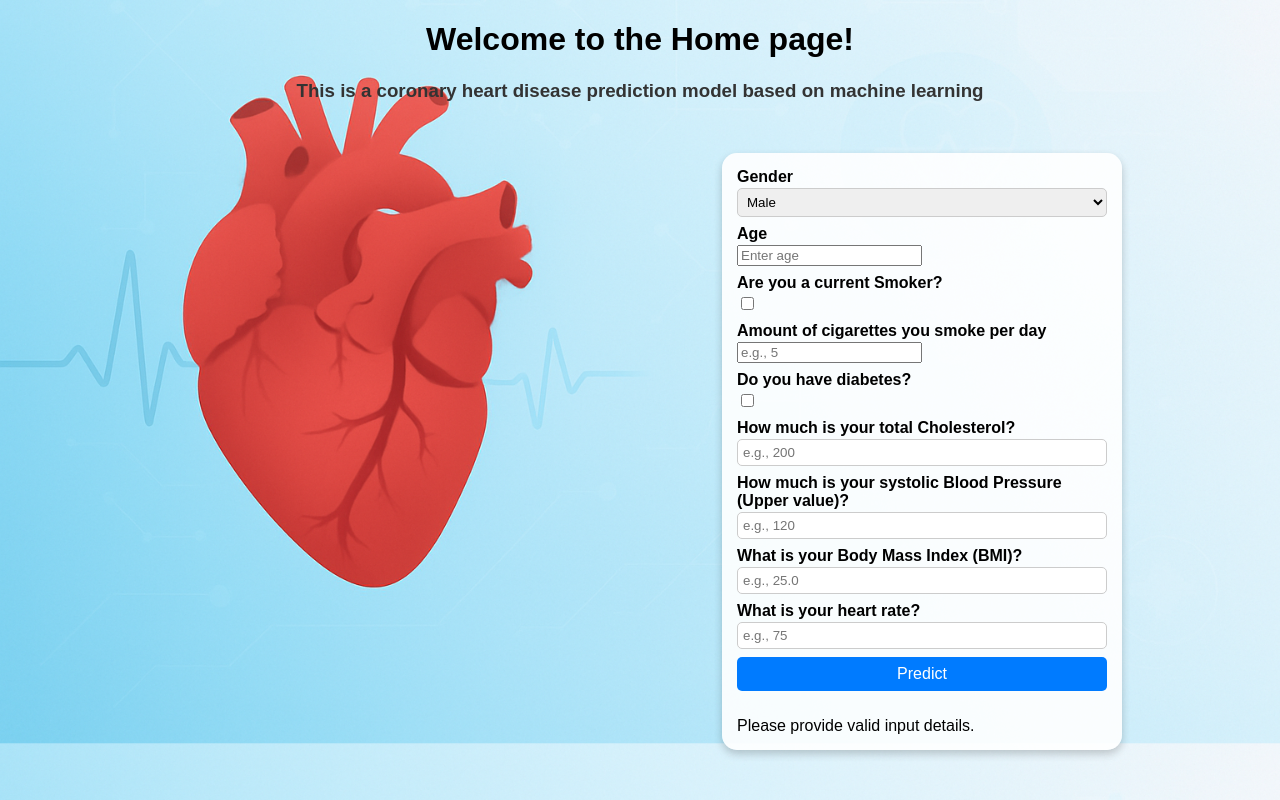
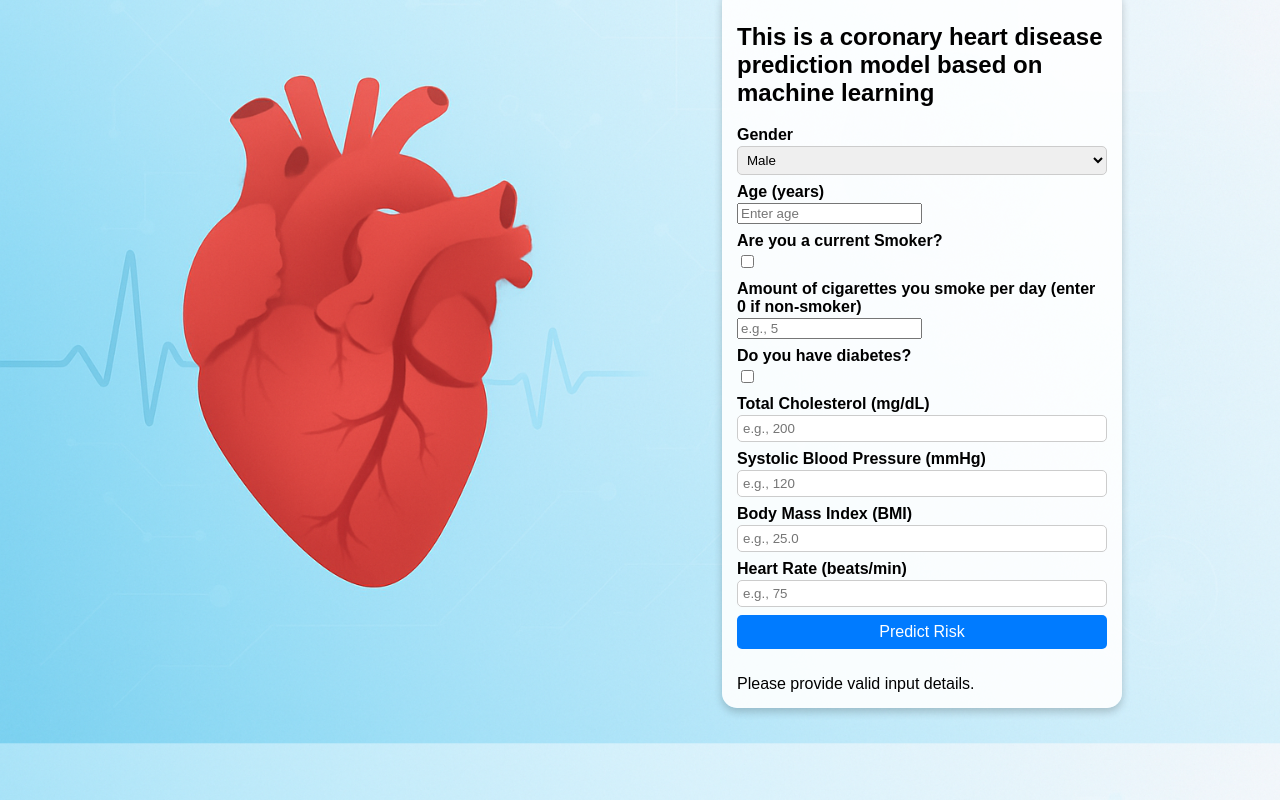
Before and after one commit to Nazihahaha/Coronary-Heart-Disease-Prediction, a Flask app: page / in a window 1280 px wide. Run offline with Flask 3, Linux system fonts and the light colour scheme; parts of the project's set-up code (start-up, migrations or seed data) failed here and were passed over.

Commit message:
Add scaler and improve prediction input handling
SCALING MUST!!!

```diff
--- a/app.py
+++ b/app.py
@@ -1,35 +1,59 @@
 import pandas as pd
 import joblib
-from flask import (Flask,  url_for, render_template)
+from flask import (Flask, url_for, render_template, request)
 from forms import InputeForm
+import numpy as np # Adding numpy for safe numerical conversions
 
 
 app = Flask(__name__)
 app.config["SECRET_KEY"] = "secret_key"
 
-model = joblib.load("model.joblib")
+# Load the trained model or create a dummy class if loading fails
+try:
+    model = joblib.load("model.joblib")
+    scaler = joblib.load('scaler.joblib')
+    print("SUCCESS: model.joblib loaded.")
+except FileNotFoundError:
+    print("FATAL ERROR: model.joblib not found. Using a dummy model for prediction.")
 
-@app.route("/")
+
+@app.route("/", methods=["GET", "POST"])
 @app.route("/home", methods=["GET", "POST"])
 def predict():
     form = InputeForm()
+
+    # Default message for GET request or unsuccessful POST
+    message = "Please provide valid input details."
+    message_style = ""
+
+    # Check for client-side validation errors before attempting model prediction
     if form.validate_on_submit():
-        is_male = 1 if form.gender.data == "Male" else 0
-        x_new = pd.DataFrame(dict(
-            male = [is_male],
-            age = [form.age.data],
-            currentSmoker = [int(form.currentSmoker.data)],
-            cigsPerDay = [form.cigsPerDay.data],
-            diabetes = [int(form.diabetes.data)],
-            totChol = [form.totChol.data],
-            sysBP = [form.sysBP.data],
-            BMI = [form.BMI.data],
-            heartRate = [form.heartRate.data] ))
-        predict = model.predict(x_new)[0]
-        message = f"Prediction: {predict}"
-    else:
-        message = "Please provide valid input details."
-    return render_template("index.html", title = "Home", form=form, output = message)
+            # Data conversion based on model expectation (male=1, female=0)
+            is_male = 1 if form.gender.data == "Male" else 0
+
+            x_new = pd.DataFrame(dict(
+                male = [is_male],
+                age = [int(form.age.data)], # Age should be an integer
+                currentSmoker = [int(form.currentSmoker.data)],
+                cigsPerDay = [float(form.cigsPerDay.data)],
+                diabetes = [int(form.diabetes.data)],
+                totChol = [float(form.totChol.data)],
+                sysBP = [float(form.sysBP.data)],
+                BMI = [float(form.BMI.data)],
+                heartRate = [float(form.heartRate.data)]
+            ))
+            X_new_scaled = scaler.transform(x_new)
+            predict_value = model.predict(x_new)[0]
+
+            # Translate the prediction (1 is "High Risk" and 0 is "Low Risk")
+            if predict_value == 1:
+                prediction_text = "High Risk of Coronary Heart Disease"
+            else:
+                prediction_text = "Low Risk of Coronary Heart Disease"
+
+            message = f"Prediction Result: {prediction_text}"
+
+    return render_template("index.html", title="Home", form=form, output=message)
 
 
 if __name__ == "__main__":
--- a/forms.py
+++ b/forms.py
@@ -1,30 +1,29 @@
 from flask_wtf import FlaskForm
-import pandas as pd
-from wtforms import (SelectField, DateField, TimeField, FloatField, IntegerField, SubmitField, BooleanField, validators)
-from wtforms.validators import (DataRequired, Length, Email, Optional, EqualTo)
+from wtforms import (SelectField, FloatField, IntegerField, SubmitField, BooleanField)
+from wtforms.validators import (DataRequired, Optional)
+
+class InputeForm(FlaskForm):
+
+    gender = SelectField(label="Gender", choices=["Male", "Female"], validators=[DataRequired()])
 
 
-
-X_data = pd.read_csv("framingham.csv")
+    age = IntegerField(label='Age (years)', validators=[DataRequired()])
 
 
-class InputeForm(FlaskForm):
-    gender = SelectField(label="Gender", choices=["Male", "Female", "Other"], validators = [DataRequired()])
+    currentSmoker = BooleanField('Are you a current Smoker?')
 
-    age = IntegerField(label='Age', validators = [DataRequired()])
+    cigsPerDay = IntegerField(label='Amount of cigarettes you smoke per day (enter 0 if non-smoker)',
+                              validators=[DataRequired()])
 
-    currentSmoker = BooleanField('Are you a current Smoker?', validators=[validators.InputRequired()])
 
-    cigsPerDay = IntegerField(label='Amount of cigarettes you smoke per day', validators = [DataRequired()])
+    diabetes = BooleanField(label='Do you have diabetes?')
 
-    diabetes = BooleanField(label='Do you have diabetes?', validators=[validators.InputRequired()])
+    totChol = FloatField(label='Total Cholesterol (mg/dL)', validators=[DataRequired()])
 
-    totChol = FloatField(label='How much is your total Cholesterol?', validators = [DataRequired()])
+    sysBP = FloatField(label='Systolic Blood Pressure (mmHg)', validators=[DataRequired()])
 
-    sysBP = FloatField(label='How much is your systolic Blood Pressure (Upper value)?', validators = [DataRequired()])
+    BMI = FloatField(label='Body Mass Index (BMI)', validators=[DataRequired()])
 
-    BMI = FloatField(label='What is your Body Mass Index (BMI)?', validators = [DataRequired()])
+    heartRate = FloatField(label='Heart Rate (beats/min)', validators=[DataRequired()])
 
-    heartRate = FloatField(label='What is your heart rate?', validators = [DataRequired()])
-
-    submit = SubmitField("Predict")
+    submit = SubmitField("Predict Risk")
--- a/templates/index.html
+++ b/templates/index.html
@@ -82,11 +82,10 @@
         background-color: #0056b3;
     }
 </style>
-<body>
-    <h3>This is a coronary heart disease prediction model based on machine learning</h3>
-</body>
+
 <div class="container">
     <div class="form-block">
+        <h2>This is a coronary heart disease prediction model based on machine learning</h2>
         <form action="" method="post">
             {{ form.hidden_tag() }}
 
--- a/templates/layout.html
+++ b/templates/layout.html
@@ -11,7 +11,7 @@
     }
 </style>
 <body>
-    <h1>Welcome to the {{ title }} page!</h1>
+  <!--<h1>Welcome to the {{ title }} page!</h1>-->
 
     {% with messages = get_flashed_messages() %}
        {% if messages %}
```
Also changed, not shown: 3 other files.
